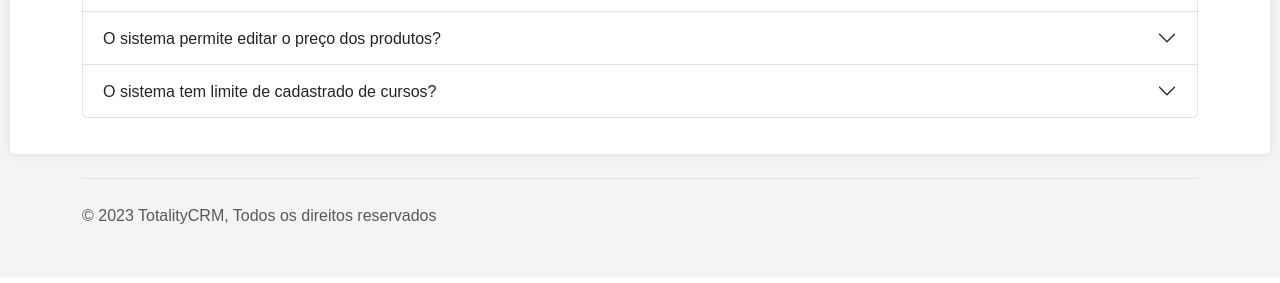
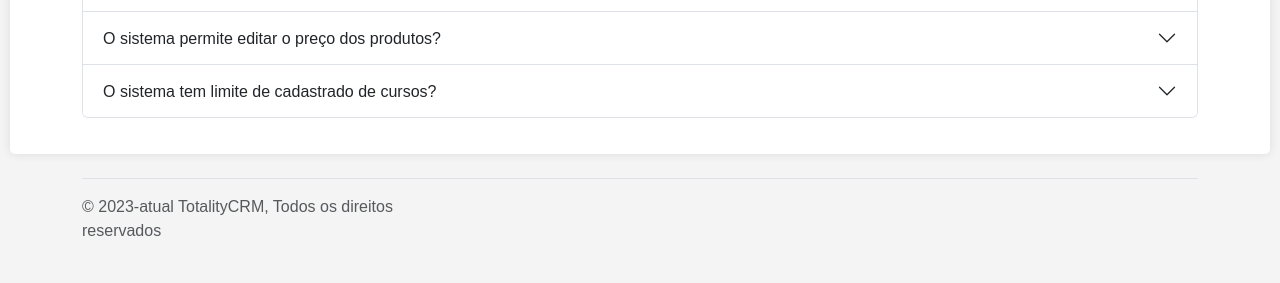
Before and after one commit to MarioCarvalhoBr/ClientesCrudFlask, a Flask app: page / in a window 1280 px wide. Shown: the part 753-1036 px from the top of the page. Before the commit the page ends 977 px from the top, so only its background shows below. Run offline with Flask 3, Linux system fonts and the light colour scheme; data that the repository does not hold is empty; some libraries are stand-ins or nearby versions.

Commit message:
chore: Update footer copyright year in home.html
This commit updates the footer copyright year in the home.html file to display "2023-atual" instead of "2023". This change ensures that the year is dynamically updated to the current year, providing accurate information to users.

Note: Please remove any meta information such as issue references, tags, or author names before using the commit message.

```diff
--- a/app/templates/home.html
+++ b/app/templates/home.html
@@ -166,7 +166,7 @@
 
 <div class="container">
     <footer class="d-flex flex-wrap justify-content-between align-items-center py-3 my-4 border-top">
-        <p class="col-md-4 mb-0 text-body-secondary">&copy; 2023 TotalityCRM, Todos os direitos reservados
+        <p class="col-md-4 mb-0 text-body-secondary">&copy; 2023-atual TotalityCRM, Todos os direitos reservados
         </p>
 
         <a href="/"
```
